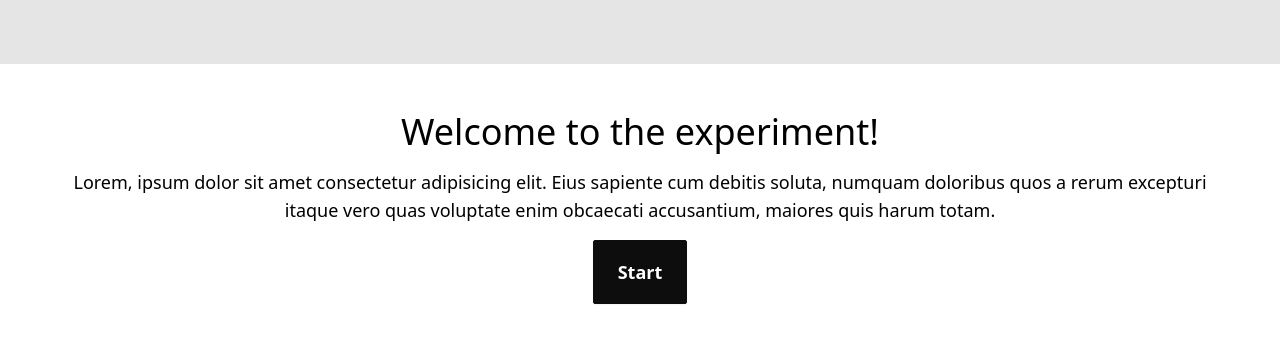
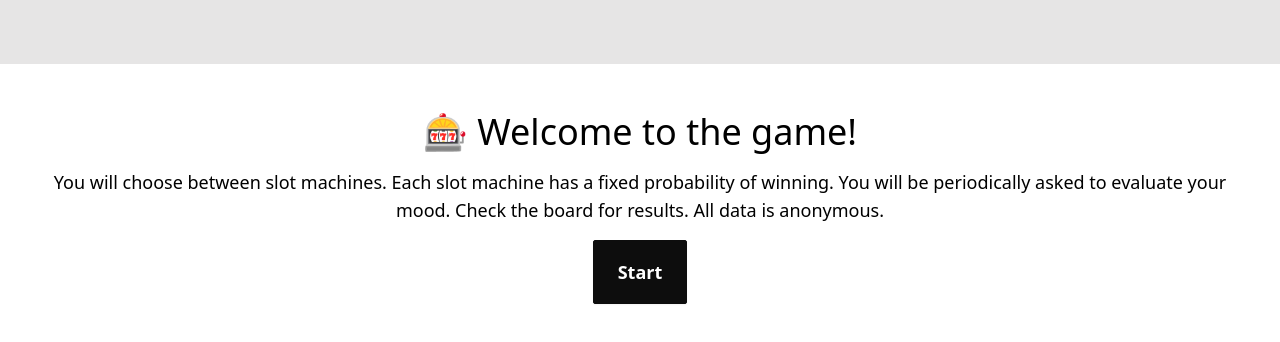
Before and after one commit to joshuamotoaki/neu443-demo, a SvelteKit app: page / in a window 1280 px wide. Shown: the top 342 px of the page. Built offline with nearby package versions, Linux system fonts and the light colour scheme.

Commit message:
Add info to front

```diff
--- a/src/routes/+page.svelte
+++ b/src/routes/+page.svelte
@@ -177,13 +177,13 @@
     <main class="flex-1">
         {#if !$isStarted}
             <div class="text-center space-y-4 mx-auto w-11/12">
-                <h1 class="text-4xl">Welcome to the experiment!</h1>
+                <h1 class="text-4xl">🎰 Welcome to the game!</h1>
 
                 <p class="text-lg">
-                    Lorem, ipsum dolor sit amet consectetur adipisicing elit.
-                    Eius sapiente cum debitis soluta, numquam doloribus quos a
-                    rerum excepturi itaque vero quas voluptate enim obcaecati
-                    accusantium, maiores quis harum totam.
+                    You will choose between slot machines. Each slot machine has
+                    a fixed probability of winning. You will be periodically
+                    asked to evaluate your mood. Check the board for results.
+                    All data is anonymous.
                 </p>
 
                 <button
```
